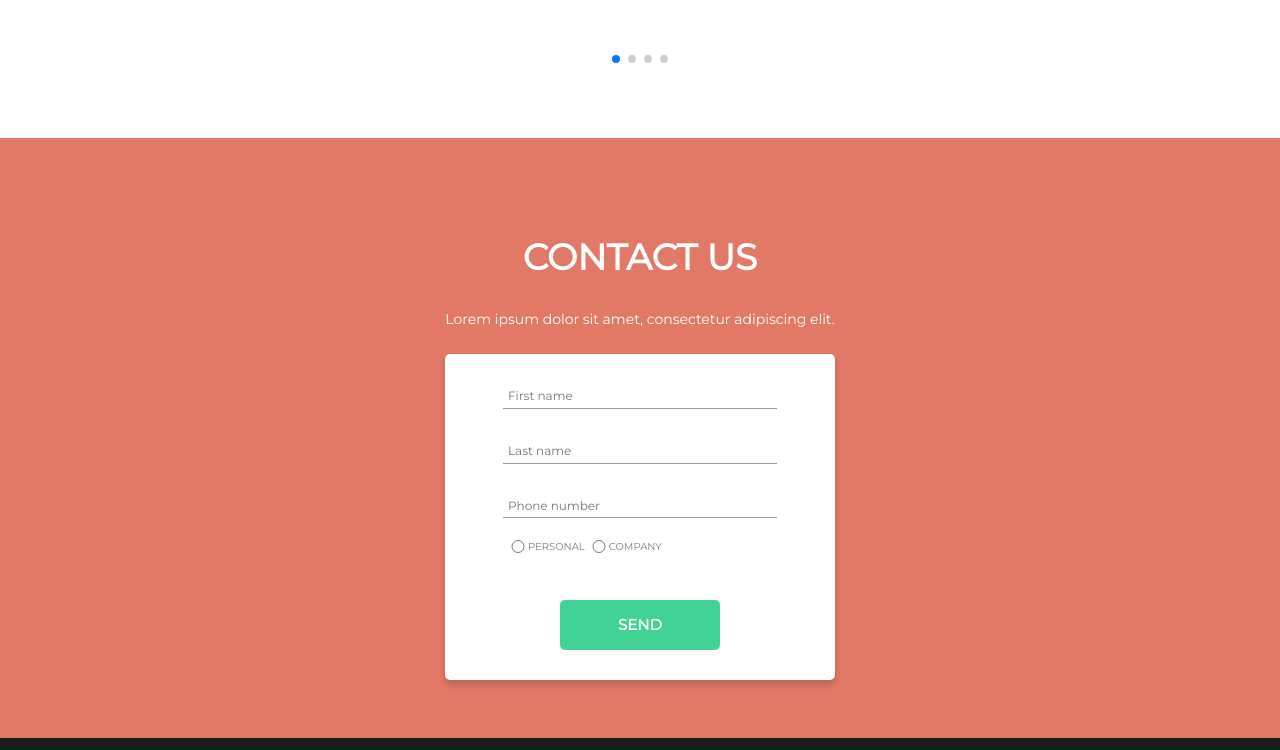
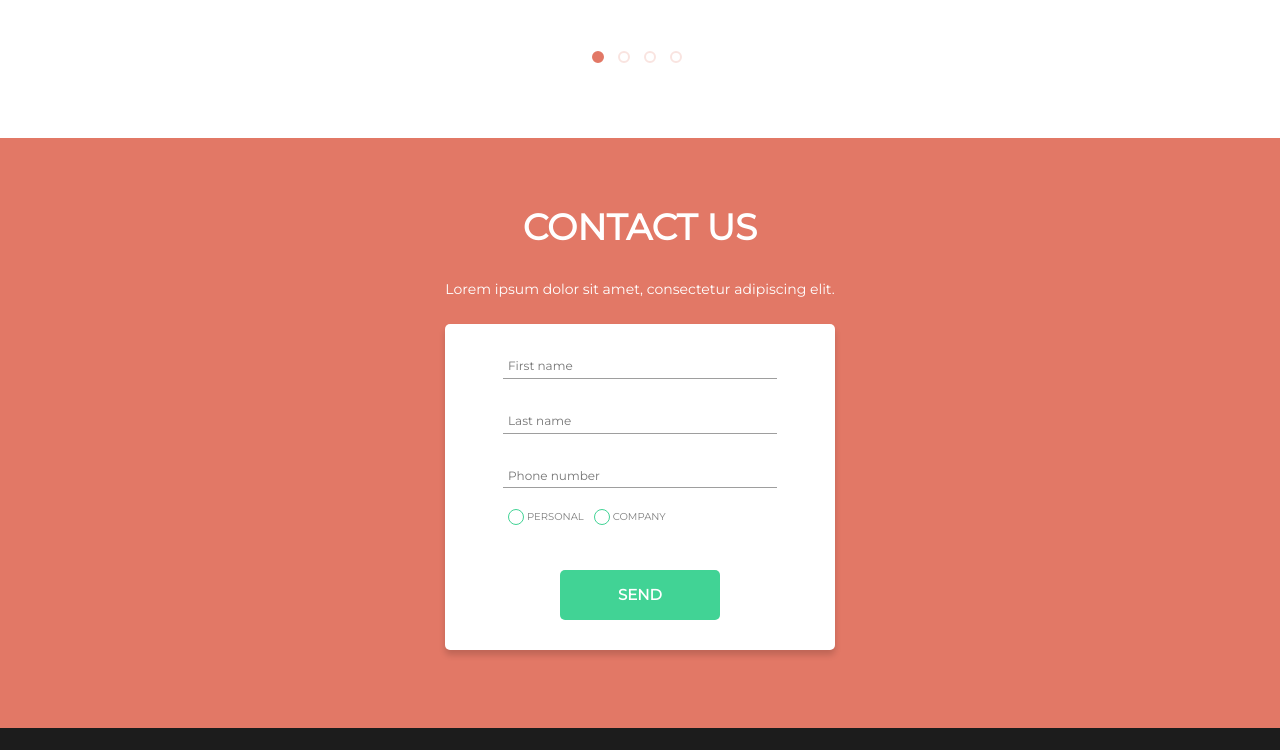
Before and after one commit to EgidijusPetrauskas/Cheshire-County-CAO, a website: page index.html in a window 1280 px wide. Shown: the part 3818-4568 px from the top of the page. Drawn offline with nearby package versions, Linux system fonts and the light colour scheme.

Commit message:
basic animations finish

```diff
--- a/index.html
+++ b/index.html
@@ -362,9 +362,12 @@
                 </div>
                 <div class="section-8-bottom">
                     <form action="#">
-                        <input type="text" placeholder="First name" required>
-                        <input type="text" placeholder="Last name" required>
-                        <input type="number" placeholder="Phone number" required>
+                        <input type="text" placeholder="First name" oninput="this.setCustomValidity('')"
+                            oninvalid="this.setCustomValidity('You Must Enter Your Name')" required>
+                        <input type="text" placeholder="Last name" oninput="this.setCustomValidity('')"
+                            oninvalid="this.setCustomValidity('You Must Enter Your Last Name')" required>
+                        <input type="number" placeholder="Phone number" oninput="this.setCustomValidity('')"
+                            oninvalid="this.setCustomValidity('You Must Enter Your Phone Number')" required>
                         <div class="radio-input">
                             <input type="radio" name="contact" id="personal" required>
                             <label for="personal" name="contact">PERSONAL</label>
--- a/scss/section1.scss
+++ b/scss/section1.scss
@@ -191,8 +191,6 @@
                     &:checked::before{
                         transform: scale(0.6);
                     }
-
-
                 }
 
                 label {
--- a/scss/section7.scss
+++ b/scss/section7.scss
@@ -24,6 +24,17 @@
             .swiper{
                 width: 950px;
                 height: 350px;
+
+                .swiper-pagination-bullet-active {
+                    background-color: #E27866 !important;
+                    border: 4px solid #E27866;
+                }
+
+                .swiper-pagination-bullet {
+                    border: 2px solid #E27866;
+                    background: #FFFF;
+                    margin-right: 10px;
+                }
 
                 .swiper-wrapper {
                     .swiper-slide{
--- a/scss/section8.scss
+++ b/scss/section8.scss
@@ -1,7 +1,7 @@
 .section-8{
-    height: 500px;
+    height: 550px;
 
-    padding: 50px 0;
+    padding: 20px 0;
 
     background: #E27866;
 
@@ -61,16 +61,50 @@
                     align-items: center;
                     justify-content: flex-start;
 
-                    input{
-                        width: 20px;
-                        margin: 0px;
-                    }
+                    input[type="radio"] {
+                        -webkit-appearance: none;
+                        -moz-appearance: none;
+                        appearance: none;
+
+                        position: relative;
+
+                        width: 16px;
+                        height: 16px;
+
+                        margin: 0;
+                        margin-right: 3px;
+                        border: 1px solid #41D395;
+                        border-radius: 100%;
+
+                        &::before{
+                            position: absolute;
+                            content: "";
+                            top: 0;
+                            left: 0;
+                            width: 14px;
+                            transform: scale(0);
+                            height: 14px;
+                            background: #41D395;
+                            border-radius: 100%;
+
+                            transition: 0.2s;
+
+                            }
+
+                            &:checked::before{
+                                transform: scale(0.6);
+                            }
+
+                            &:checked {
+                                opacity: 1;
+                            }
+                        }
 
                     label{
                         font-size: 10px;
                         line-height: 27px;
                         opacity: 0.5;
-                        margin-right: 4px;
+                        margin-right: 10px;
                     }
                 }
 
@@ -87,6 +121,14 @@
                     font-size: 15px;
                     line-height: 18px;
                     font-weight: 600;
+
+                    transition: 0.3s;
+
+                    &:hover {
+                        cursor: pointer;
+                        text-decoration: underline;
+                        transform: scaleX(1.1);
+                    }
                 }
             }
         }
--- a/scss/section9.scss
+++ b/scss/section9.scss
@@ -22,8 +22,15 @@
                 margin-left: 18%;
                 margin-right: 2px;
 
+                &:hover img{
+                    transform: scale(1.5) rotate(360deg);
+
+                }
+
                 img{
                     height: 30px;
+
+                    transition: 0.4s;
                 }
             }
         }
@@ -31,6 +38,12 @@
         .copyright{
             color: #FFFFFF;
             opacity: 0.5;
+
+            transition: 0.3s;
+
+            &:hover{
+                opacity: 1;
+            }
         }
     }
 }
--- a/swiper.js
+++ b/swiper.js
@@ -18,5 +18,6 @@ const swiper2 = new Swiper('.swiper2', {
     // If we need pagination
     pagination: {
         el: '.swiper-pagination',
+        clickable: true,
     },
 });
```
Also changed, not shown: app/css/style.css.
